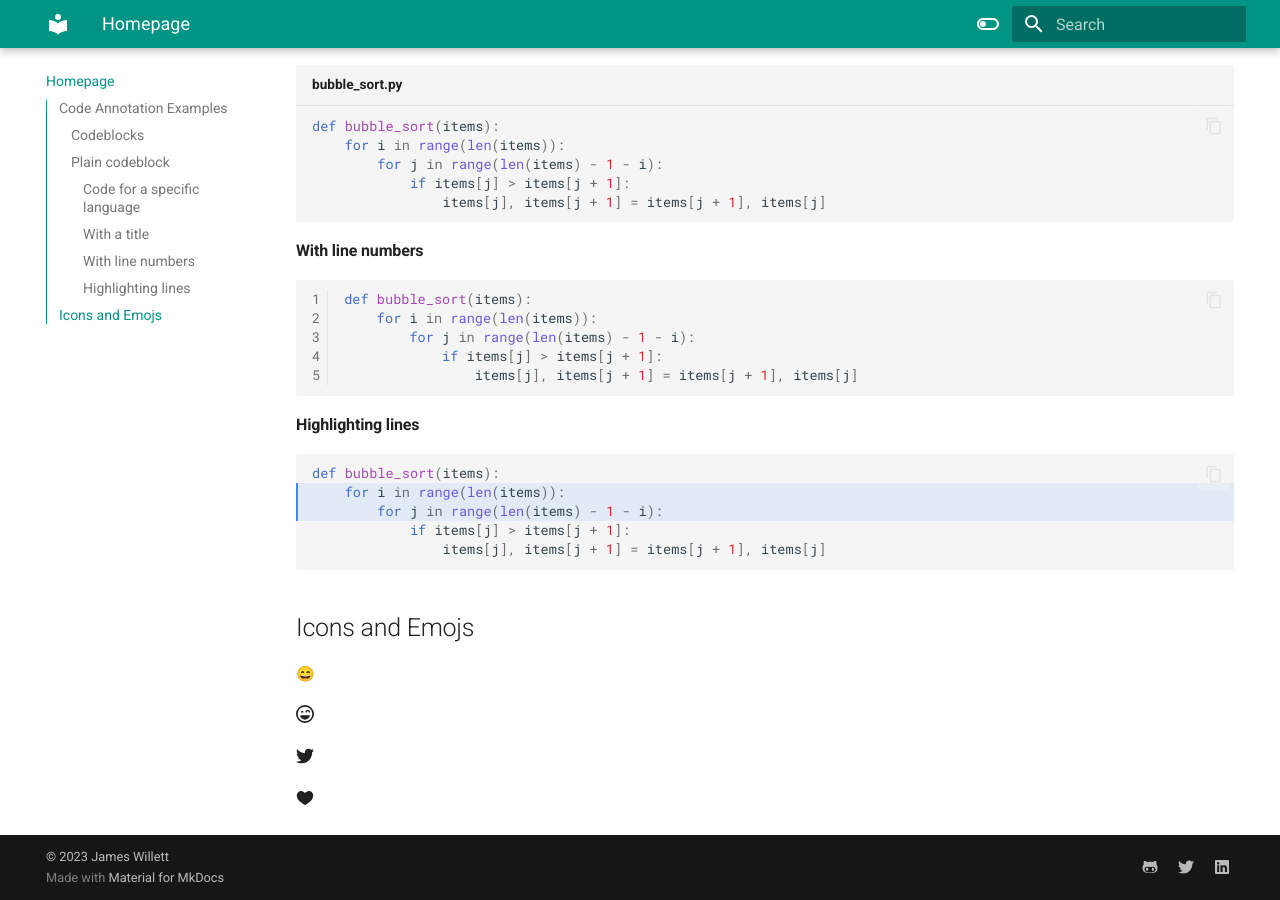
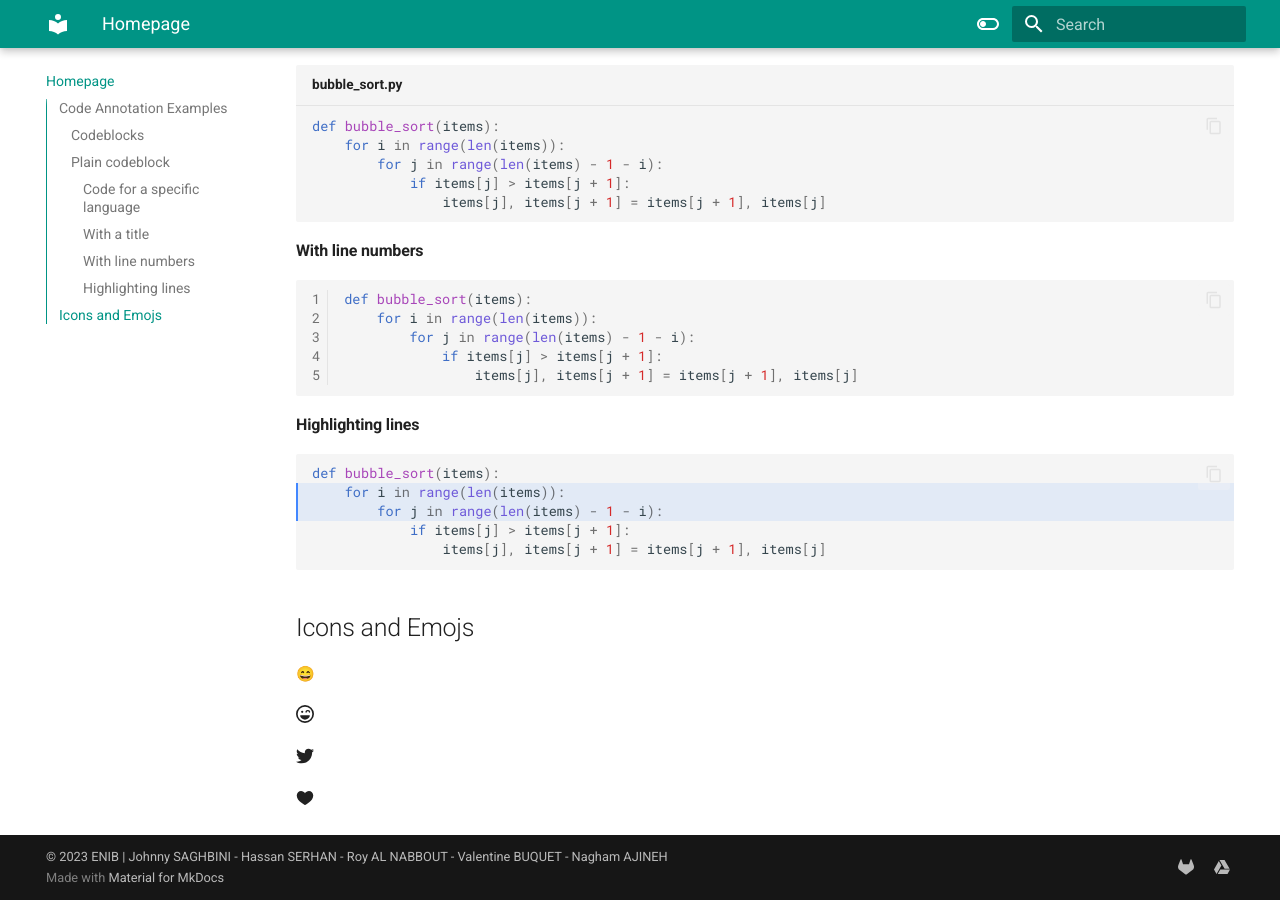
Before and after one commit to xBullseye/per-caisse-doc, an MkDocs documentation site: the page built from docs/index.md, in a window 1280 px wide and 900 px high, scrolled down 764 px. Built offline with MkDocs 1.6.1 and Material for MkDocs 9.7.7, drawn with Linux system fonts in a browser that asks for light colours; emoji names are drawn with the system emoji font.

Commit message:
Updating mkdocs.yml

```diff
--- a/mkdocs.yml
+++ b/mkdocs.yml
@@ -28,12 +28,10 @@ theme:
 
 extra:
   social:
-    - icon: fontawesome/brands/github-alt
-      link: https://github.com/james-willett
-    - icon: fontawesome/brands/twitter
-      link: https://twitter.com/TheJamesWillett
-    - icon: fontawesome/brands/linkedin
-      link: https://www.linkedin.com/in/willettjames/
+    - icon: fontawesome/brands/gitlab
+      link: https://git.enib.fr/projet-ecoresponsable/projet-ecoresponsable_logiciel-de-caisse
+    - icon: fontawesome/brands/google-drive
+      link: https://drive.google.com/drive/u/0/folders/1dtXQ37407rYvrs2MbIS1YNGeehq2ksk_
 
 markdown_extensions:
   - pymdownx.highlight:
@@ -53,4 +51,4 @@ markdown_extensions:
       emoji_generator: !!python/name:materialx.emoji.to_svg
 
 copyright: |
-  &copy; 2023 <a href="https://github.com/james-willett"  target="_blank" rel="noopener">James Willett</a>
+  &copy; 2023 <a href="https://enib.fr"  target="_blank" rel="noopener">ENIB | Johnny SAGHBINI - Hassan SERHAN - Roy AL NABBOUT - Valentine BUQUET - Nagham AJINEH</a>
```
